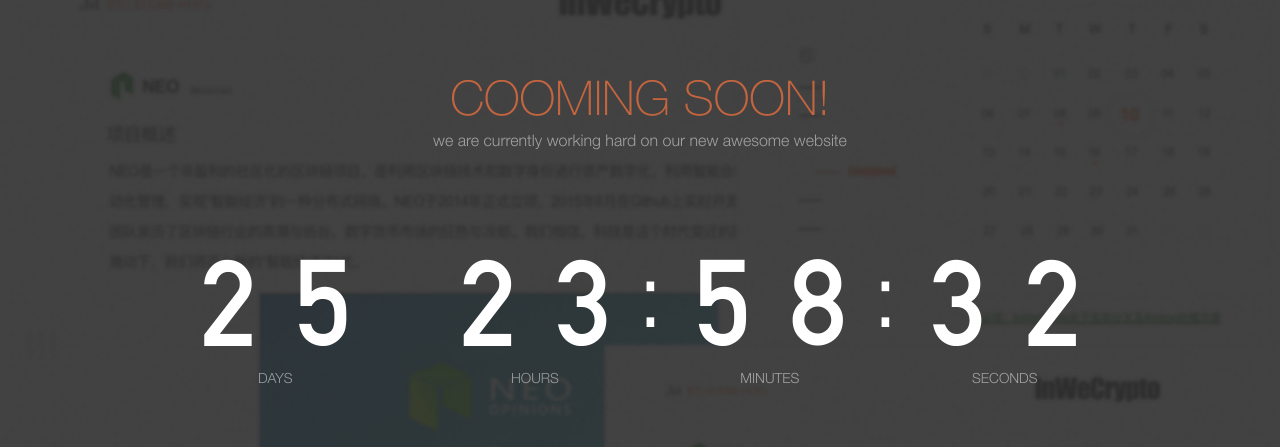
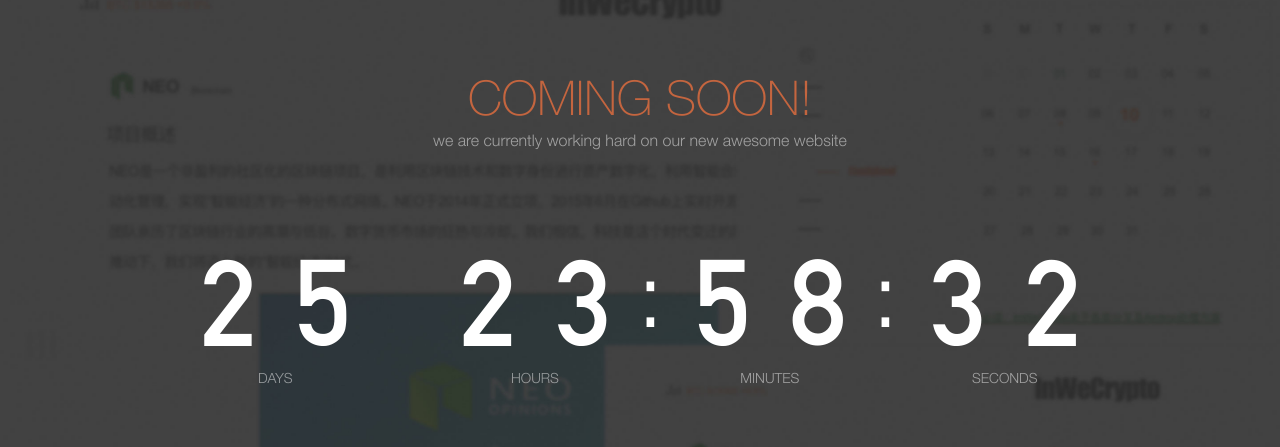
Before and after one commit to InWeCrypto/vNext, a plain HTML site: page index.html in a window 1280 px wide. Shown: the part 55-502 px from the top of the page. Drawn offline with Linux system fonts and the light colour scheme; files whose address does not match are found by name.

Commit message:
Update index.html

```diff
--- a/index.html
+++ b/index.html
@@ -20,7 +20,7 @@
                 <img class="logo" src="images/logo.png" />
             </div>
             <div class="cont1">
-                <div class="t1">COOMING SOON!</div>
+                <div class="t1">COMING SOON!</div>
                 <div class="t2">we are currently working hard on our new awesome website</div>
             </div>
             <div id="countDownBox"></div>
```
